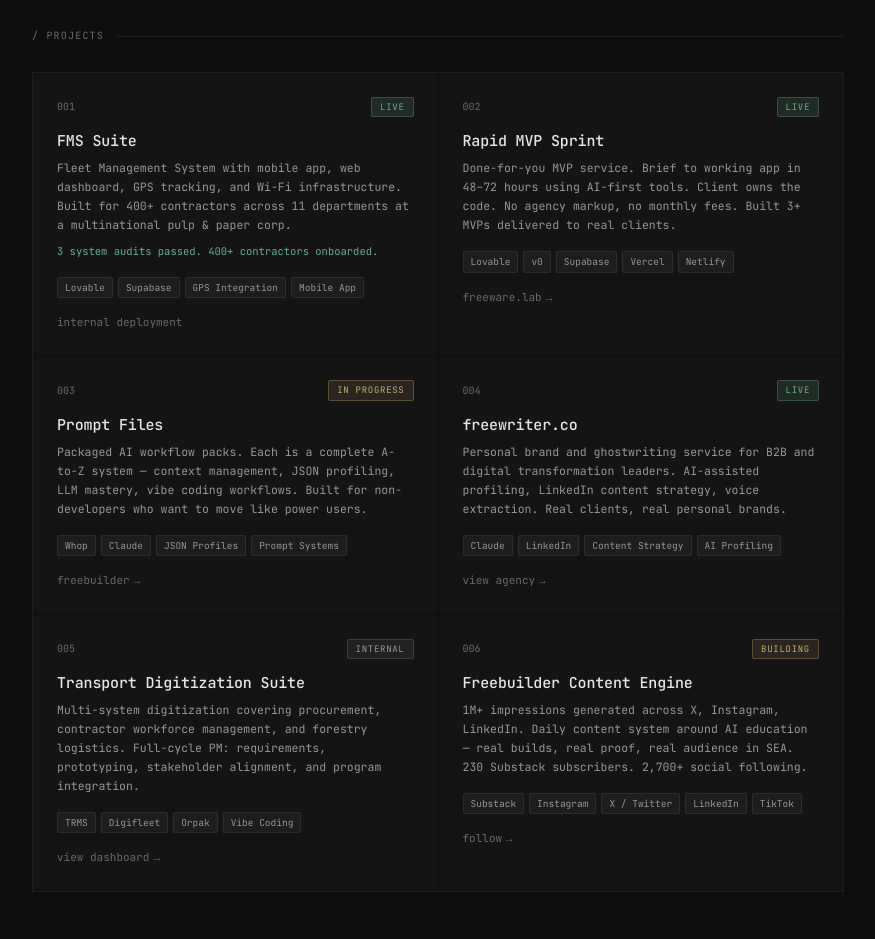
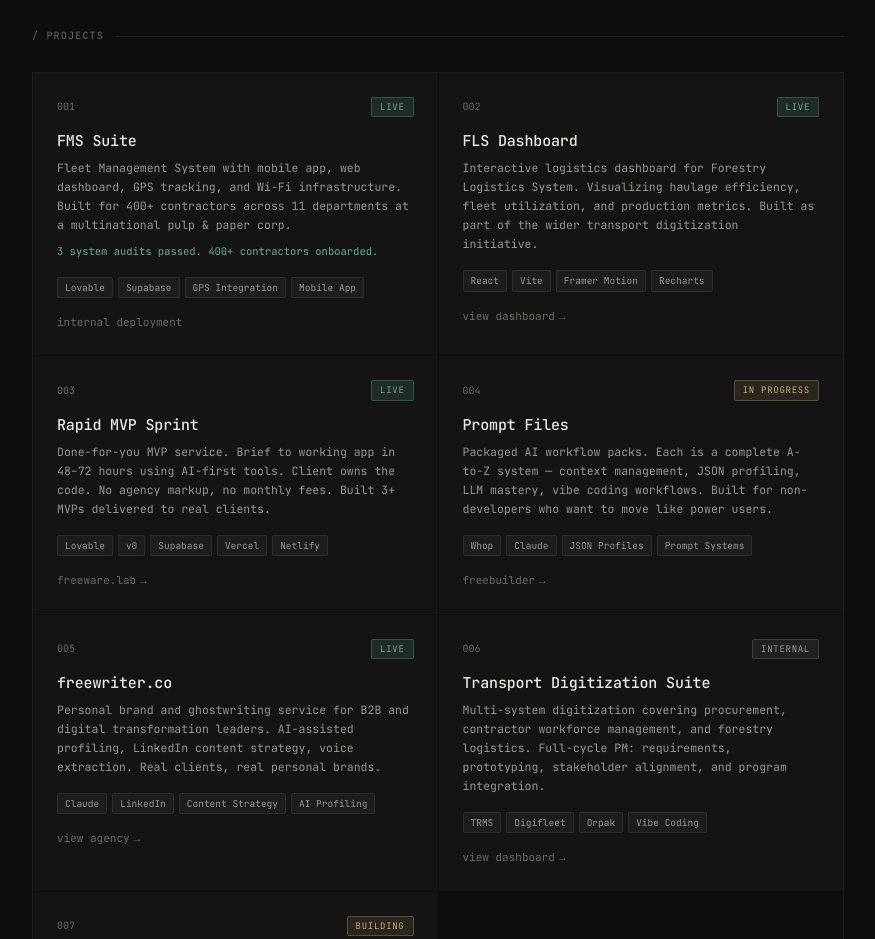
Before and after one commit to fachrynuzuli/fachrynuzuli.github.io, a plain HTML site: page index.html in a window 1280 px wide. Shown: the part 940-1879 px from the top of the page, without its empty margins (202-1077 px from the left). Drawn offline with Linux system fonts and the light colour scheme.

Commit message:
feat: restore fls-dashboard and add to portfolio

```diff
--- a/index.html
+++ b/index.html
@@ -634,6 +634,24 @@
           <span>002</span>
           <span class="project-status status-live">live</span>
         </div>
+        <div class="project-name">FLS Dashboard</div>
+        <div class="project-desc">Interactive logistics dashboard for Forestry Logistics System. Visualizing haulage efficiency, fleet utilization, and production metrics. Built as part of the wider transport digitization initiative.</div>
+        <div class="project-stack">
+          <span class="stack-badge">React</span>
+          <span class="stack-badge">Vite</span>
+          <span class="stack-badge">Framer Motion</span>
+          <span class="stack-badge">Recharts</span>
+        </div>
+        <div class="project-links">
+          <a href="/fls-dashboard/" class="project-link">view dashboard <span class="arrow">→</span></a>
+        </div>
+      </div>
+
+      <div class="project-card">
+        <div class="project-number">
+          <span>003</span>
+          <span class="project-status status-live">live</span>
+        </div>
         <div class="project-name">Rapid MVP Sprint</div>
         <div class="project-desc">Done-for-you MVP service. Brief to working app in 48–72 hours using AI-first tools. Client owns the code. No agency markup, no monthly fees. Built 3+ MVPs delivered to real clients.</div>
         <div class="project-stack">
@@ -650,7 +668,7 @@
 
       <div class="project-card">
         <div class="project-number">
-          <span>003</span>
+          <span>004</span>
           <span class="project-status status-wip">in progress</span>
         </div>
         <div class="project-name">Prompt Files</div>
@@ -668,7 +686,7 @@
 
       <div class="project-card">
         <div class="project-number">
-          <span>004</span>
+          <span>005</span>
           <span class="project-status status-live">live</span>
         </div>
         <div class="project-name">freewriter.co</div>
@@ -686,7 +704,7 @@
 
       <div class="project-card">
         <div class="project-number">
-          <span>005</span>
+          <span>006</span>
           <span class="project-status status-internal">internal</span>
         </div>
         <div class="project-name">Transport Digitization Suite</div>
@@ -704,7 +722,7 @@
 
       <div class="project-card">
         <div class="project-number">
-          <span>006</span>
+          <span>007</span>
           <span class="project-status status-wip">building</span>
         </div>
         <div class="project-name">Freebuilder Content Engine</div>
```
